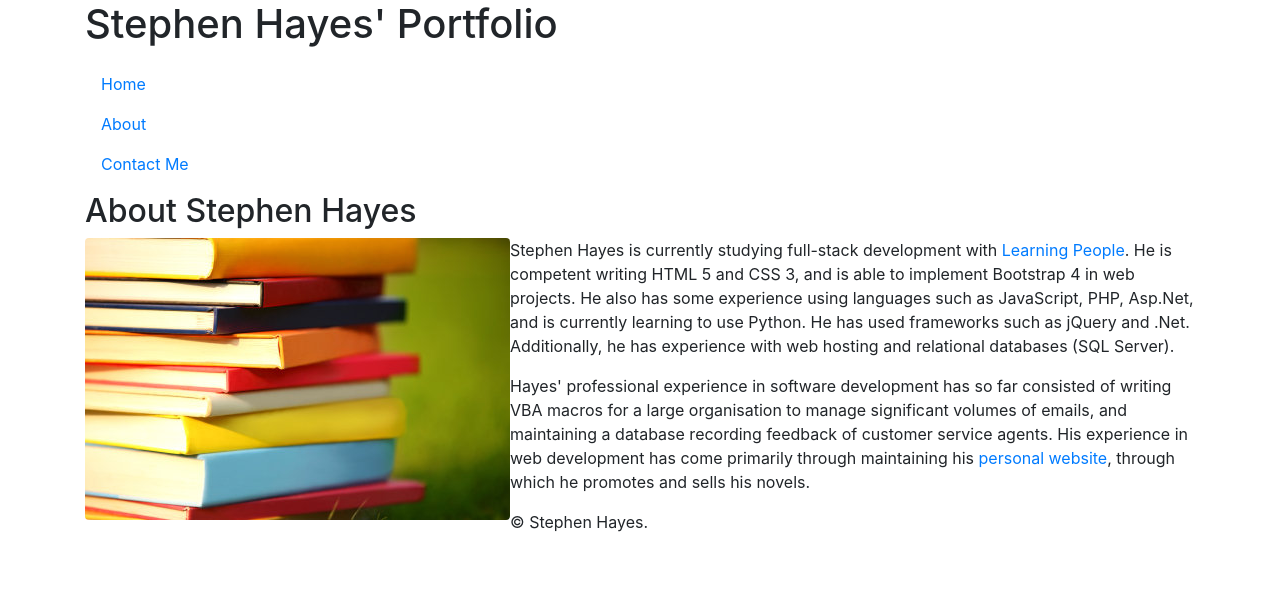
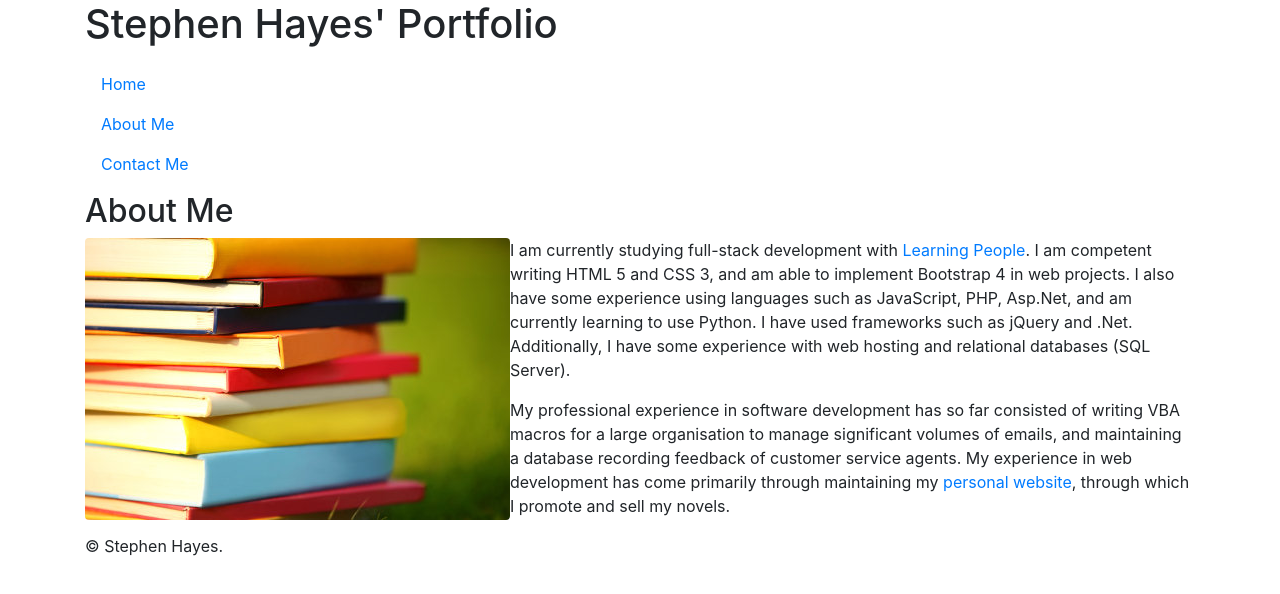
Before and after one commit to CloakOfClarity/StephensPortfolio, a plain HTML site: page About.html in a window 1280 px wide. Drawn offline with nearby package versions, Linux system fonts and the light colour scheme.

Commit message:
Changed perspective in all three HTML pages and readme from third person to first person.

```diff
--- a/About.html
+++ b/About.html
@@ -16,17 +16,17 @@
 				<nav class="navbar">
 					<ul class="nav navbar-nav">
 						<li class="nav-item"><a class="nav-link" accesskey="h" href="Home.html">Home</a></li>
-						<li class="nav-item"><a class="nav-link" accesskey="a" href="#" aria-current="page">About</a></li>
+						<li class="nav-item"><a class="nav-link" accesskey="a" href="#" aria-current="page">About Me</a></li>
 						<li class="nav-item"><a class="nav-link" accesskey="c" href="Contact.html">Contact Me</a></li>
 					</ul>
 				</nav>
 			</header>
 
 			<article>
-				<h2>About Stephen Hayes</h2>
+				<h2>About Me</h2>
 				<img src="picture.jpg" alt="Picture of Stephen Hayes" class="float-left rounded" />
-				<p>Stephen Hayes is currently studying full-stack development with <a href="https://www.learningpeople.com/au/" target="_blank">Learning People</a>. He is competent writing HTML 5 and CSS 3, and is able to implement Bootstrap 4 in web projects. He also has some experience using languages such as JavaScript, PHP, Asp.Net, and is currently learning to use Python. He has used frameworks such as jQuery and .Net. Additionally, he has experience with web hosting and relational databases (SQL Server).</p>
-				<p>Hayes' professional experience in software development has so far consisted of writing VBA macros for a large organisation to manage significant volumes of emails, and maintaining a database recording feedback of customer service agents. His experience in web development has come primarily through maintaining his <a href="https://www.stephenhayesonline.com/" target="_blank">personal website</a>, through which he promotes and sells his novels.</p>
+				<p>I am currently studying full-stack development with <a href="https://www.learningpeople.com/au/" target="_blank">Learning People</a>. I am competent writing HTML 5 and CSS 3, and am able to implement Bootstrap 4 in web projects. I also have some experience using languages such as JavaScript, PHP, Asp.Net, and am currently learning to use Python. I have used frameworks such as jQuery and .Net. Additionally, I have some experience with web hosting and relational databases (SQL Server).</p>
+				<p>My professional experience in software development has so far consisted of writing VBA macros for a large organisation to manage significant volumes of emails, and maintaining a database recording feedback of customer service agents. My experience in web development has come primarily through maintaining my <a href="https://www.stephenhayesonline.com/" target="_blank">personal website</a>, through which I promote and sell my novels.</p>
 			</article>
 
 			<footer>&copy; Stephen Hayes.</footer>
```
Also changed, not shown: Contact.html (+2 -2 lines), index.html (+2 -2 lines), 1 other file.
